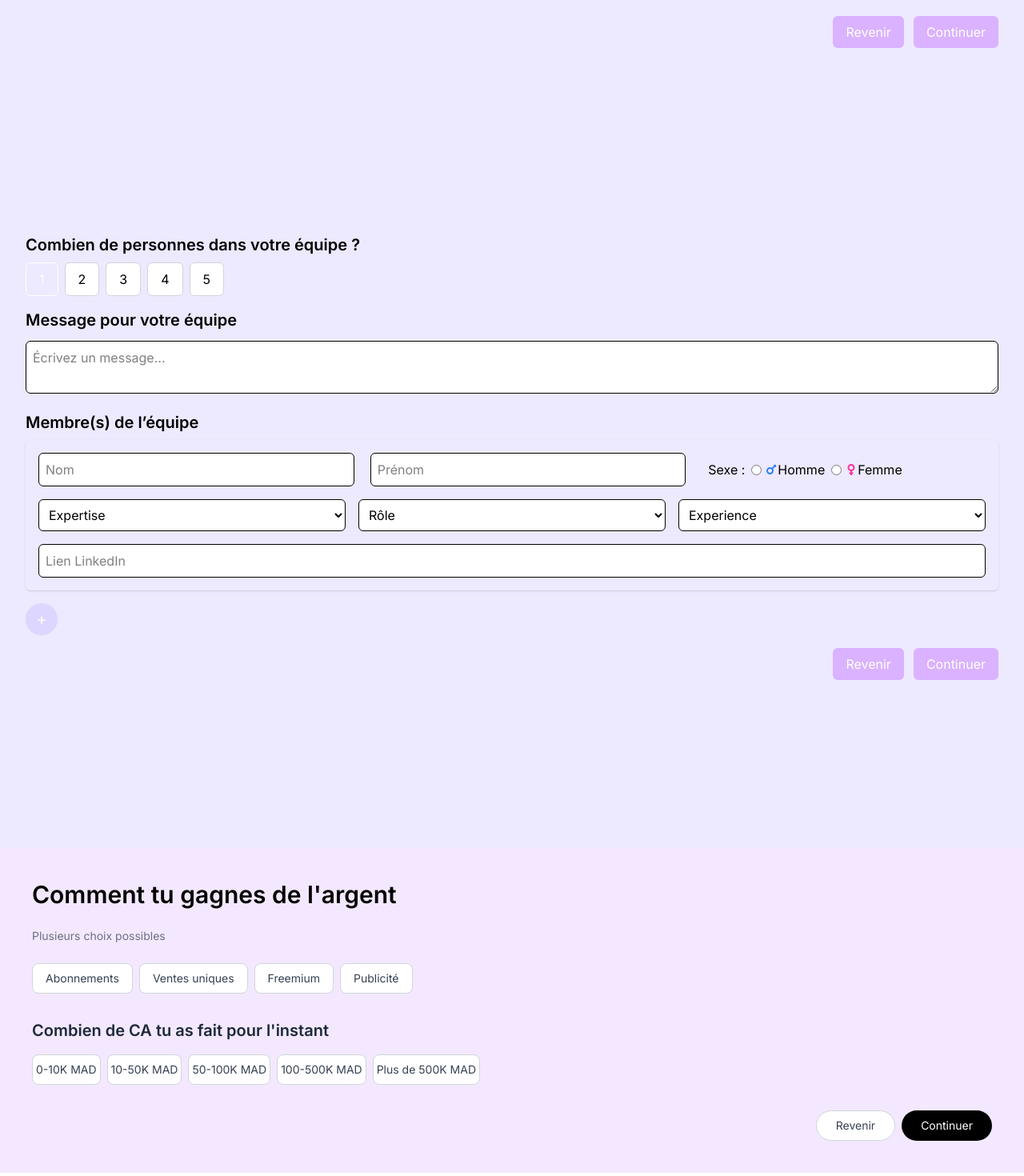
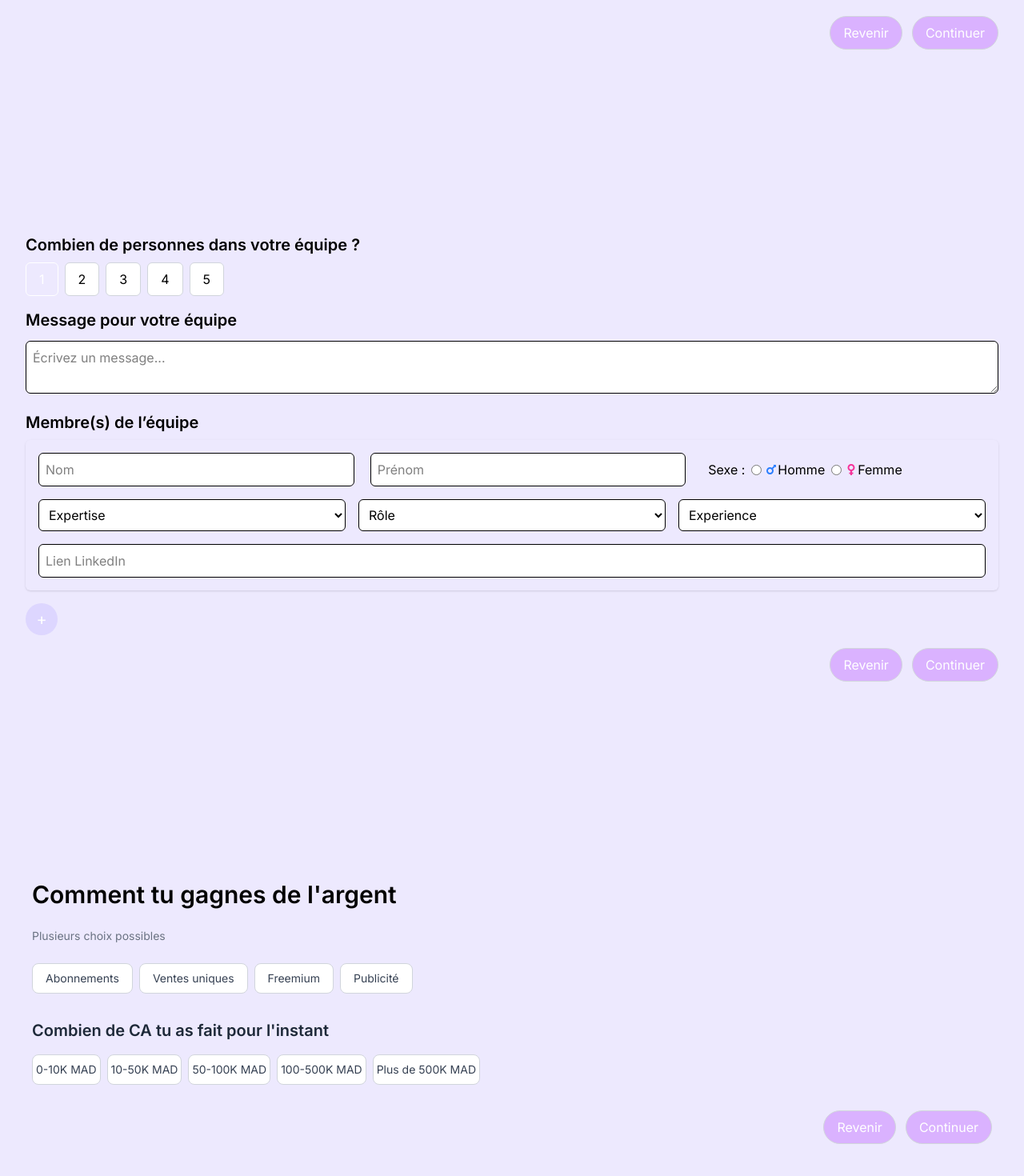
Before and after one commit to NaomiMeig/Evaluation-page, a React (Vite) app: page / in a window 1280 px wide. Shown: the part 540-2010 px from the top of the page at 80% size. Built offline with nearby package versions, Linux system fonts and the light colour scheme.

Commit message:
modification on bg-color and disposition des boutons revenir et continuer

```diff
--- a/src/components/Evaluation.jsx
+++ b/src/components/Evaluation.jsx
@@ -98,10 +98,10 @@ const EvaluationForm = () => {
 
 
         <div className="flex flex-col sm:flex-row justify-end gap-3">
-          <button className="w-full sm:w-auto bg-purple-300 text-white py-2 px-4 rounded-md hover:bg-black">
+          <button className="w-full sm:w-auto bg-purple-300 text-white py-2 px-4 border border-gray-300 rounded-full hover:bg-black">
             Revenir
           </button>
-          <button className="w-full sm:w-auto bg-purple-300 text-white py-2 px-4 rounded-md hover:bg-black">
+          <button className="w-full sm:w-auto bg-purple-300 text-white py-2 px-4 border border-gray-300 rounded-full hover:bg-black">
             Continuer
           </button>
 
--- a/src/components/RevenuePage.jsx
+++ b/src/components/RevenuePage.jsx
@@ -32,7 +32,7 @@ export default function RevenueForm () {
   };
 
   return (
-    <div className="max-w-full p-10 bg-purple-100 ">
+    <div className="max-w-full p-10 bg-violet-100 ">
       {/* Titre principal */}
       <h1 className="text-2xl sm:text-3xl font-semibold text-purle-600 mb-6">
         Comment tu gagnes de l'argent
@@ -81,11 +81,11 @@ export default function RevenueForm () {
       </div>
 
       {/* Boutons de navigation */}
-      <div className="flex justify-end gap-2 mt-6">
-  <button className="px-6 py-2 bg-white text-gray-700 border border-gray-300 rounded-full hover:bg-gray-50 text-sm font-medium">
+      <div className="flex flex-col sm:flex-row justify-end gap-3 mt-4">
+  <button className="w-full sm:w-auto bg-purple-300 text-white py-2 px-4 border border-gray-300 rounded-full hover:bg-black">
     Revenir
   </button>
-  <button className="px-6 py-2 bg-[black] text-white rounded-full hover:bg-[black] text-sm font-medium">
+  <button className="w-full sm:w-auto bg-purple-300 text-white py-2 px-4 border border-gray-300 rounded-full hover:bg-black">
     Continuer
   </button>
 </div>
--- a/src/components/TeamForm.jsx
+++ b/src/components/TeamForm.jsx
@@ -179,8 +179,8 @@ const TeamForm = () => {
 
       {/* Boutons de navigation */}
       <div className="flex flex-col sm:flex-row justify-end gap-3 mt-4">
-        <button className="w-full sm:w-auto bg-purple-300 text-white py-2 px-4 rounded-md hover:bg-black">Revenir</button>
-        <button className="w-full sm:w-auto bg-purple-300 text-white py-2 px-4 rounded-md hover:bg-black">Continuer</button>
+        <button className="w-full sm:w-auto bg-purple-300 text-white py-2 px-4 border border-gray-300 rounded-full hover:bg-black">Revenir</button>
+        <button className="w-full sm:w-auto bg-purple-300 text-white py-2 px-4 border border-gray-300 rounded-full hover:bg-black">Continuer</button>
       </div>
     </div>
   );
```
